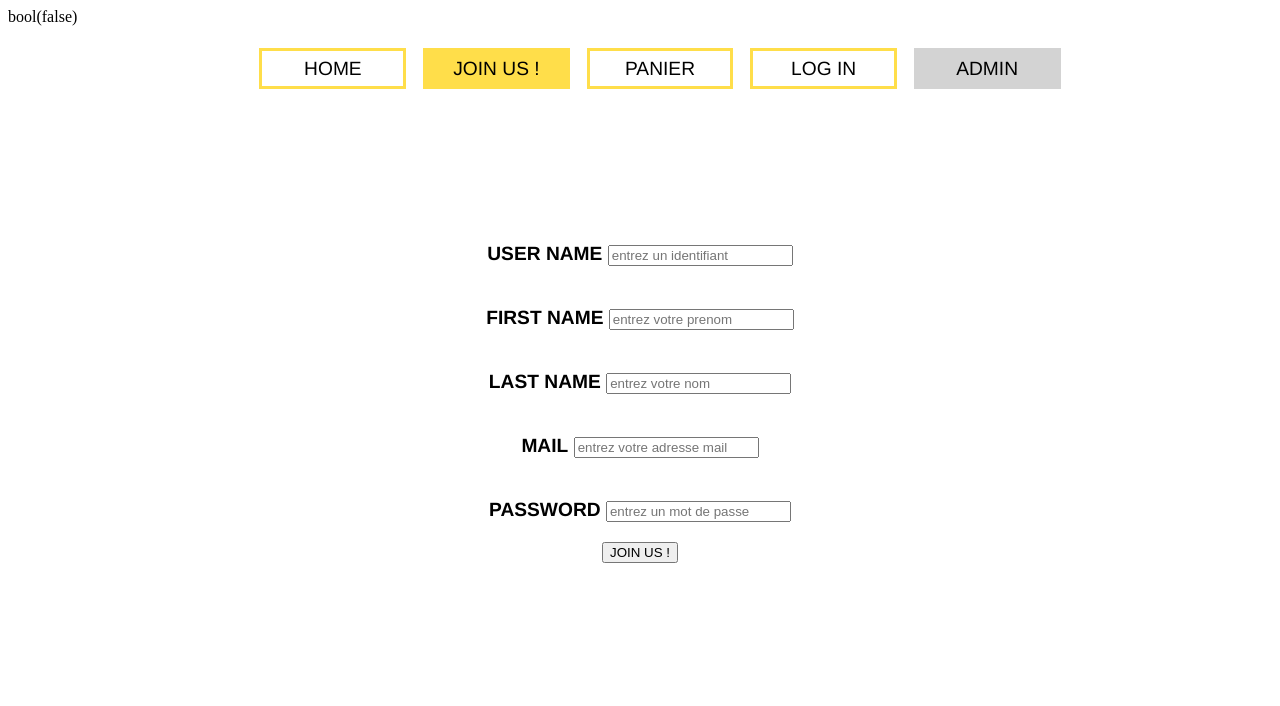
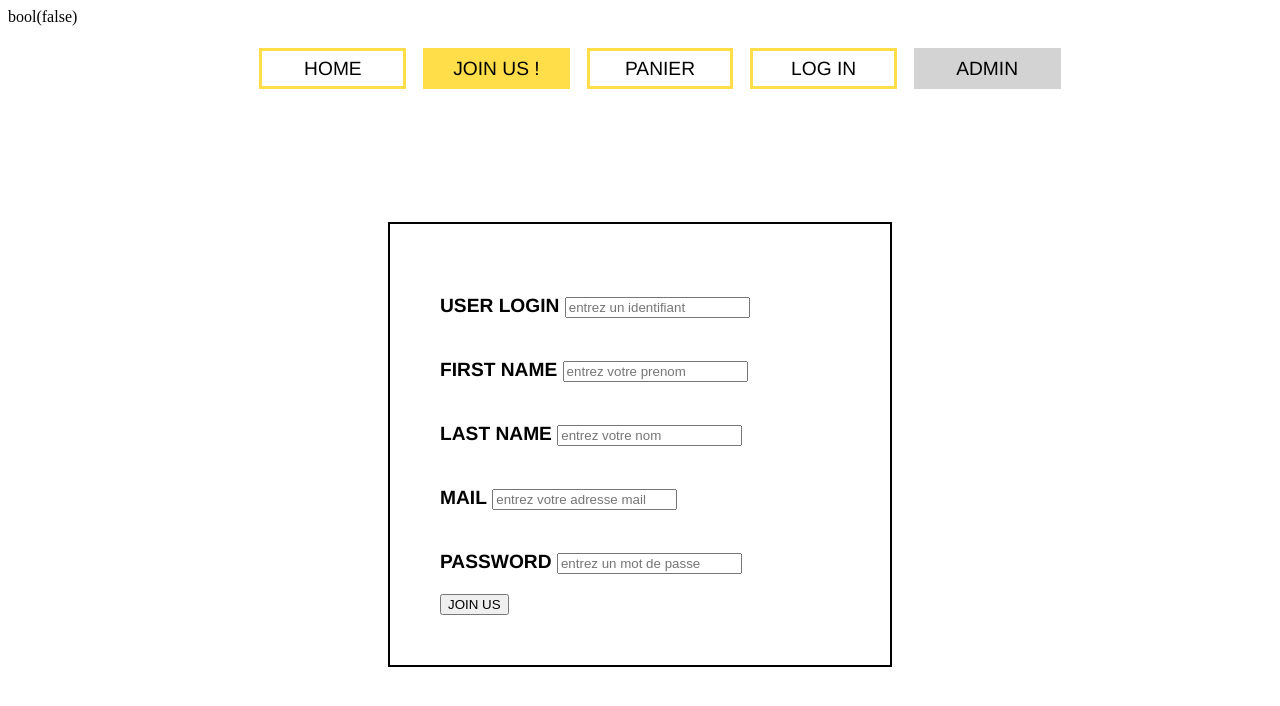
Before and after one commit to jeromefrench/rush_00_php, a PHP site: page /inscription.php in a window 1280 px wide. Shown: the top 706 px of the page. Run offline with PHP 8.4, Linux system fonts and the light colour scheme.

Commit message:
user add ok

```diff
--- a/categories.php
+++ b/categories.php
@@ -12,8 +12,9 @@
 
 if ($_GET['categorie'] != null)
 {
-	$sql_p= "SELECT * FROM products WHERE categorie = ".$_GET['categorie'];
-	$sql_p = "SELECT * FROM `products` WHERE `categorie` LIKE '".$_GET['categorie']."'";
+	/* $sql_p= "SELECT * FROM products WHERE categorie = ".$_GET['categorie']; */
+
+	echo $sql_p = "SELECT * FROM `products` WHERE `categorie` LIKE '".$_GET['categorie']."'";
 	echo "la requete ==>".$sql_p;
 }
 
--- a/inscription.php
+++ b/inscription.php
@@ -35,7 +35,6 @@
 
 ?>
 
-
 <html>
 	<head meta charset="utf-8" />
 	<title>SERIAL EATER</title>
@@ -54,9 +53,14 @@
 		</nav>
 
 
+<?php
+
+if (!isset($_POST['submit']))
+{
+	echo '
 		<form action="inscription.php" method="post">
 		  <div class="container_signup">
-				<label for="user_login"><b>USER NAME</b></label>
+				<label for="user_login"><b>USER LOGIN</b></label>
 				<input type="text" placeholder="entrez un identifiant" name="user_login" required>
 				<br />
 
@@ -68,7 +72,7 @@
 		    <input type="text" placeholder="entrez votre nom" name="user_lname" required>
 				<br />
 
-				<label for="user_mail'"><b>MAIL</b></label>
+				<label for="user_mail"><b>MAIL</b></label>
 		    <input type="text" placeholder="entrez votre adresse mail" name="user_mail" required>
 				<br />
 
@@ -76,10 +80,48 @@
 		    <input type="password" placeholder="entrez un mot de passe" name="user_passwd" required>
 				<br />
 
-		    <button type="submit" class="signupbtn">JOIN US !</button>
+		    <input type="submit" name="submit" class="signupbtn" value="JOIN US">
 		  </div>
 		</form>
+';
+}
+else
+{
+	$user_login = $_POST['user_login'];
+	$user_fname = $_POST['user_fname'];
+	$user_lname = $_POST['user_lname'];
+	$user_mail = $_POST['user_mail'];
+	$user_passwd = $_POST['user_passwd'];
 
+	echo "ON CHEEEECK";
+
+
+	if ($user_login != "" && $user_fname != "" && $user_lname != "" && $user_mail != "" && $user_passwd != "")
+	{
+		//check si login exist
+	echo "</br>ON CHEEEECK try to add</br>";
+		$bdd_info = get_bdd_info();
+		$conn = connection_bdd($bdd_info['servername'], $bdd_info['username'], $bdd_info['password'], $bdd_info['dbname']);
+
+		if (check_if_login_exist($user_login) == false)
+		{
+			//on ajoute le le user
+			add_user_to_bdd($user_login, $user_fname, $user_lname, $user_mail, $user_passwd, $conn);
+			echo "USER ADD SUCESSFULL";
+
+		}
+		else
+		{
+
+			echo "USER exist allready";
+		}
+	}
+
+
+
+}
+
+?>
 
 
 	</body>
--- a/mysql_functions.php
+++ b/mysql_functions.php
@@ -80,4 +80,51 @@
 }
 /***** FONCTION PRODUIT - ESSAI LAURA *****/
 
+function add_user_to_bdd($user_login, $user_fname, $user_lname, $user_mail, $user_passwd, $conn)
+{
+	echo "</br>boom</br>";
+	$sql = "INSERT INTO user (`id`, `login`, `fname`, `lname`, `mail`, `passwd`) VALUES (NULL, '$user_login', '$user_fname', '$user_lname', '$user_mail', '$user_passwd')";
+
+
+
+	if (mysqli_query($conn, $sql)) {
+    	echo "New record created successfully";
+	} else {
+    	echo "Error: " . $sql . "<br>" . mysqli_error($conn);
+	}
+
+}
+
+
+function check_if_login_exist($new_login)
+{
+	$bdd_info = get_bdd_info();
+	$conn = connection_bdd($bdd_info['servername'], $bdd_info['username'], $bdd_info['password'], $bdd_info['dbname']);
+	echo "helllllllo le login ===>".$new_login."</br>";
+	/* echo $sql = "SELECT * FROM `user`"; */
+	echo $sql = "SELECT * FROM `user` WHERE `login` LIKE '".$new_login."'";
+	echo "</br>";
+
+	$result_p = mysqli_query($conn, $sql);
+	if (mysqli_num_rows($result_p) > 0) {
+    	while($row = mysqli_fetch_assoc($result_p))
+		{
+      		/* if ($new_login === $row['login']); */
+			/* { */
+			/* var_dump($new_login); */
+			/* var_dump($row['login']); */
+			/* echo "le new login ===>".$new_login."</br>"; */
+			/* echo "le new login that match ===>".$row["login"]."</br>"; */
+			return true;
+			/* } */
+    	}
+  	} else {
+      	echo "0 results";
+		return false;
+  	}
+	return false;
+}
+
+
+
 ?>
--- a/style.css
+++ b/style.css
@@ -17,18 +17,14 @@
 	font-family: helvetica neue;
 }
 
-
-
 .categories
 {
 	text-align: center;
 }
 
-
 .categories li
 {
 	display: inline-block;
-
 }
 
 .categories a
@@ -45,12 +41,10 @@
     color: black;
 }
 
-
 nav
 {
 	text-align: center;
 }
-
 
 nav li.admin
 {
@@ -97,7 +91,6 @@
     background-color: #FFDE4A;
 }
 
-
 form
 {
 	display: block;
@@ -109,7 +102,6 @@
 	text-align: center;
 	line-height: 5vw;
 }
-
 
 form label
 {
@@ -134,8 +126,6 @@
 	border-radius: 0.5
 }
 
-
-
 .product .txt_product
 {
 opacity:0;
@@ -159,13 +149,10 @@
   opacity:1;
 }
 
-
 .products .img_product:hover img
 {
 	filter: blur(2px)grayscale(85%);
-
 }
-
 
 .products a .btton_buy
 {
@@ -199,4 +186,26 @@
   margin: auto
 }
 
+
+.container_login, .container_signup
+{
+	border:solid 2px black;
+	width:400px;
+	margin-left:auto;
+	margin-right:auto;
+	text-align:left;
+	padding:50px;
+}
+
+
+
+
+
+
+
+
+
+
+
+
 /***** TEST *****/
```
Also changed, not shown: login.php (+4 -4 lines).
